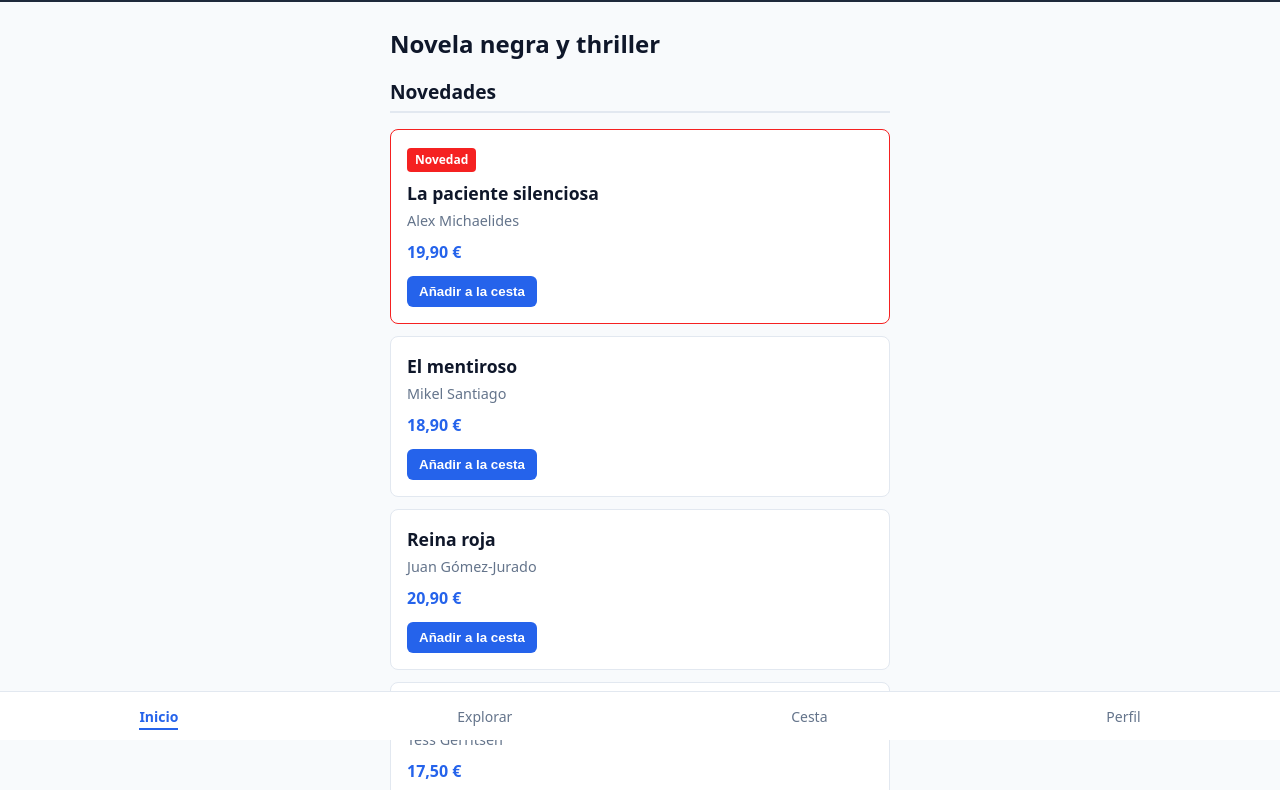
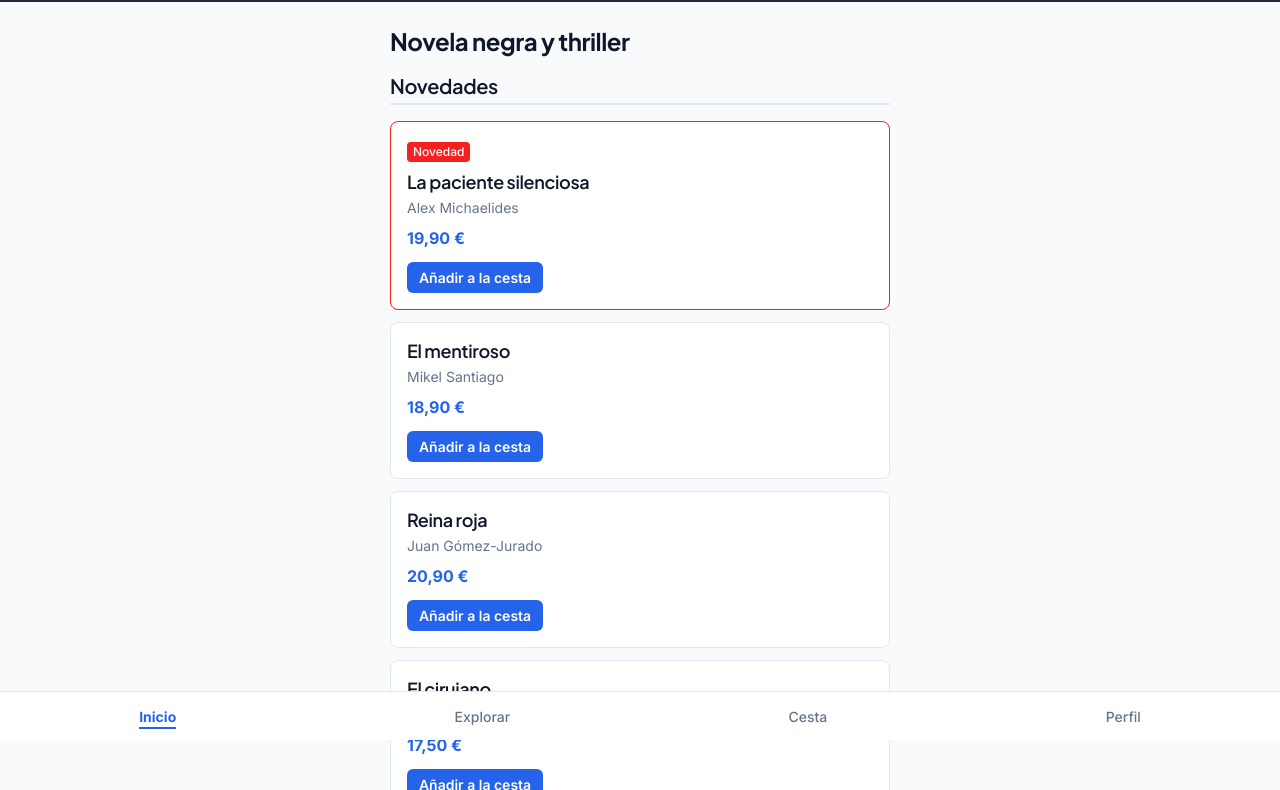
Before and after one commit to alvarodimasjaen1234-ops/trastienda-ud4, a plain HTML site: page trastienda-ud4/index.html in a window 1280 px wide. Shown: the part 60-850 px from the top of the page. Drawn offline with Linux system fonts and the light colour scheme.

Commit message:
Completa sesión 05: tipografía, variables rem, 65ch y 100dvh

```diff
--- a/trastienda-ud4/css/style.css
+++ b/trastienda-ud4/css/style.css
@@ -1,4 +1,5 @@
 :root {
+  /* Tokens primitivos de color */
   --color-primary-50: #eff6ff;
   --color-primary-100: #dbeafe;
   --color-primary-200: #bfdbfe;
@@ -23,6 +24,7 @@
 
   --color-accent-oklch: oklch(0.62 0.24 28);
 
+  /* Tokens semánticos de interfaz */
   --bg-page: var(--color-neutral-50);
   --bg-card: #ffffff;
   --text-main: var(--color-neutral-900);
@@ -31,16 +33,27 @@
   --brand: var(--color-primary-500);
   --brand-hover: var(--color-primary-600);
   --radius-md: 8px;
+
+  /* Tokens de tipografía (Sesión 05) */
+  --font-body:
+    "Inter", system-ui, -apple-system, BlinkMacSystemFont, "Segoe UI", Roboto,
+    sans-serif;
+  --font-display: "Plus Jakarta Sans", system-ui, -apple-system, sans-serif;
+
+  /* Escala tipográfica (Figma UD1) */
+  --text-xs: 0.75rem; /* 12px - Caption */
+  --text-sm: 0.875rem; /* 14px - Body Small */
+  --text-base: 1rem; /* 16px - Body */
+  --text-lg: 1.125rem; /* 18px - H3 */
+  --text-xl: 1.25rem; /* 20px - H2 */
+  --text-2xl: 1.5rem; /* 24px - H1 */
+  --text-3xl: 1.875rem; /* 30px - Display */
 }
 
 body {
-  font-family:
-    system-ui,
-    -apple-system,
-    BlinkMacSystemFont,
-    "Segoe UI",
-    Roboto,
-    sans-serif;
+  font-family: var(--font-body);
+  font-size: var(--text-base);
+  font-weight: 400;
   background-color: var(--bg-page);
   color: var(--text-main);
   margin: 0;
@@ -58,9 +71,10 @@ header {
   justify-content: space-between;
 
   > a {
+    font-family: var(--font-display);
     color: inherit;
     font-weight: 700;
-    font-size: 1.25rem;
+    font-size: var(--text-xl);
     text-decoration: none;
   }
 
@@ -69,7 +83,7 @@ header {
     border: 1px solid rgba(255, 255, 255, 0.3);
     border-radius: 6px;
     color: inherit;
-    font-size: 1.1rem;
+    font-size: var(--text-lg);
     cursor: pointer;
   }
 }
@@ -77,27 +91,46 @@ header {
 main {
   padding: 1rem;
   max-width: 500px;
+  min-height: 100dvh;
   margin: 0 auto;
 }
 
+h1,
+h2,
+h3 {
+  font-family: var(--font-display);
+  line-height: 1.2;
+  letter-spacing: -0.02em;
+  text-wrap: balance;
+}
+
 h1 {
-  font-size: 1.5rem;
+  font-size: var(--text-2xl);
+  font-weight: 700;
+  line-height: 1.25;
   margin-block: 0.5rem 1rem;
 }
 
 h2 {
-  font-size: 1.2rem;
+  font-size: var(--text-xl);
+  font-weight: 600;
+  line-height: 1.3;
   border-bottom: 2px solid var(--border-subtle);
   padding-bottom: 0.25rem;
+}
+
+p {
+  max-width: 65ch;
 }
 
 .badge {
   display: inline-block;
   background-color: var(--color-accent-oklch);
   color: #ffffff;
-  font-size: 0.75rem;
-  font-weight: 700;
-  padding: 0.2rem 0.5rem;
+  font-size: var(--text-xs);
+  font-weight: 500;
+  line-height: 1.3;
+  padding: 0.2em 0.5em;
   border-radius: 4px;
   margin-bottom: 0.5rem;
 
@@ -123,7 +156,9 @@ article.card {
 
   .card-title {
     margin: 0 0 0.25rem 0;
-    font-size: 1.1rem;
+    font-size: var(--text-lg);
+    font-weight: 600;
+    line-height: 1.35;
     color: var(--text-main);
 
     a {
@@ -139,12 +174,14 @@ article.card {
 
   .card-author {
     margin: 0 0 0.5rem 0;
-    font-size: 0.9rem;
+    font-size: var(--text-sm);
+    line-height: 1.4;
     color: var(--text-muted);
   }
 
   .card-price {
     margin: 0 0 0.75rem 0;
+    font-size: var(--text-base);
     font-weight: 700;
     color: var(--brand);
   }
@@ -154,7 +191,9 @@ article.card {
     color: #ffffff;
     border: none;
     border-radius: 6px;
-    padding: 0.5rem 0.75rem;
+    padding: 0.5em 0.85em;
+    font-family: var(--font-body);
+    font-size: var(--text-sm);
     font-weight: 600;
     cursor: pointer;
 
@@ -183,8 +222,9 @@ nav {
 
   a {
     color: var(--text-muted);
-    font-size: 0.875rem;
+    font-size: var(--text-sm);
     font-weight: 500;
+    line-height: 1.4;
     text-decoration: none;
 
     &[aria-current="page"] {
--- a/trastienda-ud4/index.html
+++ b/trastienda-ud4/index.html
@@ -4,6 +4,12 @@
     <meta charset="UTF-8" />
     <meta name="viewport" content="width=device-width, initial-scale=1.0" />
     <title>La Trastienda - Inicio</title>
+    <link rel="preconnect" href="https://fonts.googleapis.com" />
+    <link rel="preconnect" href="https://fonts.gstatic.com" crossorigin />
+    <link
+      href="https://fonts.googleapis.com/css2?family=Inter:wght@400;500;600;700&family=Plus+Jakarta+Sans:wght@600;700&display=swap"
+      rel="stylesheet"
+    />
     <link rel="stylesheet" href="css/style.css" />
   </head>
   <body>
```
